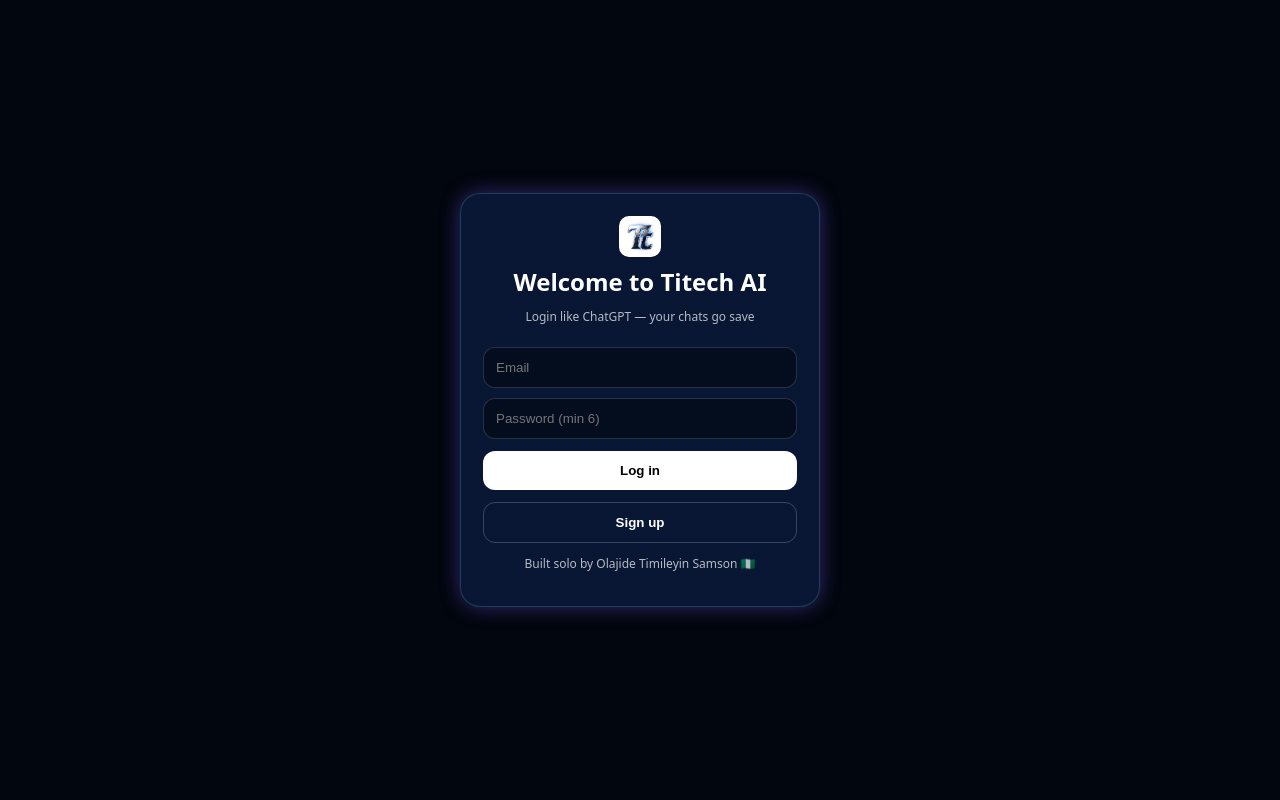
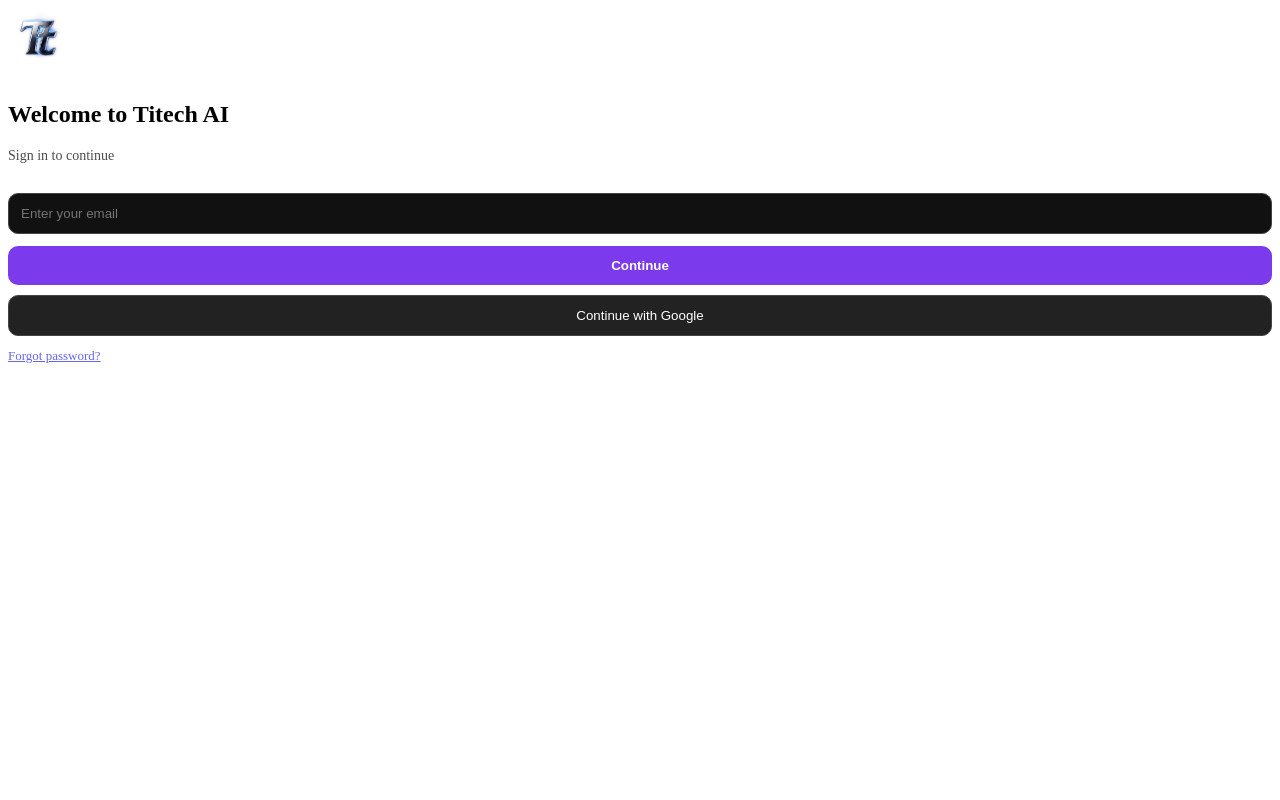
Before and after one commit to olajidetimileyinsamson-spec/titech-ai, a Flask app: page /login in a window 1280 px wide. Run offline with Flask 3, Linux system fonts and the light colour scheme; some libraries are stand-ins or nearby versions.

Commit message:
Update login.html

```diff
--- a/templates/login.html
+++ b/templates/login.html
@@ -1,57 +1,22 @@
-<!DOCTYPE html>
-<html>
-<head>
-<meta name="viewport" content="width=device-width, initial-scale=1">
-<title>Login - Titech AI</title>
-<style>
-*{box-sizing:border-box}
-body{margin:0;background:#02060e;color:#fff;font-family:system-ui;display:flex;align-items:center;justify-content:center;height:100vh}
-.card{width:90%;max-width:360px;padding:22px;border-radius:20px;background:linear-gradient(rgba(9,25,56,0.9),rgba(9,25,56,0.9));border:1px solid rgba(110,231,255,0.2);box-shadow:0 0 20px rgba(123,92,255,0.4)}
-input{width:100%;padding:12px;border-radius:12px;border:1px solid rgba(255,255,255,0.15);background:rgba(0,0,0,0.4);color:#fff;margin-top:10px;outline:none}
-button{width:100%;padding:12px;border-radius:12px;border:0;margin-top:12px;font-weight:700}
-.btn-white{background:#fff;color:#000}
-.btn-ghost{background:transparent;border:1px solid rgba(255,255,255,0.2);color:#fff}
-.small{font-size:12px;opacity:0.7;text-align:center;margin-top:10px}
-</style>
-<script src="https://cdn.jsdelivr.net/npm/@supabase/supabase-js@2"></script>
-</head>
-<body>
-<div class="card">
-<img src="/logo.png" style="width:42px;border-radius:10px;display:block;margin:0 auto 8px">
-<h2 style="text-align:center;margin:0">Welcome to Titech AI</h2>
-<p class="small">Login like ChatGPT — your chats go save</p>
-<input id="email" type="email" placeholder="Email">
-<input id="pass" type="password" placeholder="Password (min 6)">
-<button class="btn-white" onclick="doLogin()">Log in</button>
-<button class="btn-ghost" onclick="doSignup()">Sign up</button>
-<p class="small" id="msg"></p>
-<p class="small">Built solo by Olajide Timileyin Samson 🇳🇬</p>
-</div>
+<!-- templates/login.html -->
+<img src="/logo.png" style="width:60px; margin-bottom:15px; border-radius:12px;">
+<h2>Welcome to Titech AI</h2>
+<p style="opacity:.7;font-size:14px;">Sign in to continue</p>
+
+<input id="email" type="email" placeholder="Enter your email" style="width:100%;padding:12px;border-radius:10px;border:1px solid #444;background:#111;color:#fff;margin-top:15px;">
+
+<button onclick="login()" style="width:100%;padding:12px;margin-top:12px;border-radius:10px;background:#7c3aed;color:white;border:0;font-weight:bold;cursor:pointer;">Continue</button>
+
+<button onclick="alert('Google login coming soon - use email for now')" style="width:100%;padding:12px;margin-top:10px;border-radius:10px;background:#222;color:white;border:1px solid #444;cursor:pointer;">Continue with Google</button>
+
+<a href="#" onclick="alert('Contact Titech support');return false;" style="display:block;margin-top:12px;font-size:13px;opacity:.6;">Forgot password?</a>
+
 <script>
-let supa=null;
-async function init(){
- let cfg=await fetch("/config").then(r=>r.json());
- supa=supabase.createClient(cfg.supabase_url, cfg.supabase_key);
- let {data}=await supa.auth.getSession();
- if(data.session){ localStorage.setItem("titech_email",data.session.user.email); location.href="/"; }
-}
-init();
-async function doLogin(){
- let email=document.getElementById("email").value.trim();
- let pass=document.getElementById("pass").value.trim();
- document.getElementById("msg").textContent="Logging in...";
- let {data,error}=await supa.auth.signInWithPassword({email,password:pass});
- if(error){ document.getElementById("msg").textContent=error.message; }
- else{ localStorage.setItem("titech_email",email); localStorage.setItem("titech_name",email.split("@")[0]); location.href="/"; }
-}
-async function doSignup(){
- let email=document.getElementById("email").value.trim();
- let pass=document.getElementById("pass").value.trim();
- document.getElementById("msg").textContent="Creating account...";
- let {data,error}=await supa.auth.signUp({email,password:pass});
- if(error){ document.getElementById("msg").textContent=error.message; }
- else{ document.getElementById("msg").textContent="Check email to confirm, then Log in"; }
+function login(){
+ let e=document.getElementById('email').value.trim();
+ if(!e ||!e.includes('@')){alert('Enter valid email');return;}
+ localStorage.setItem('titech_email', e);
+ localStorage.setItem('titech_name', e.split('@')[0]);
+ window.location.href='/';
 }
 </script>
-</body>
-</html>
```
